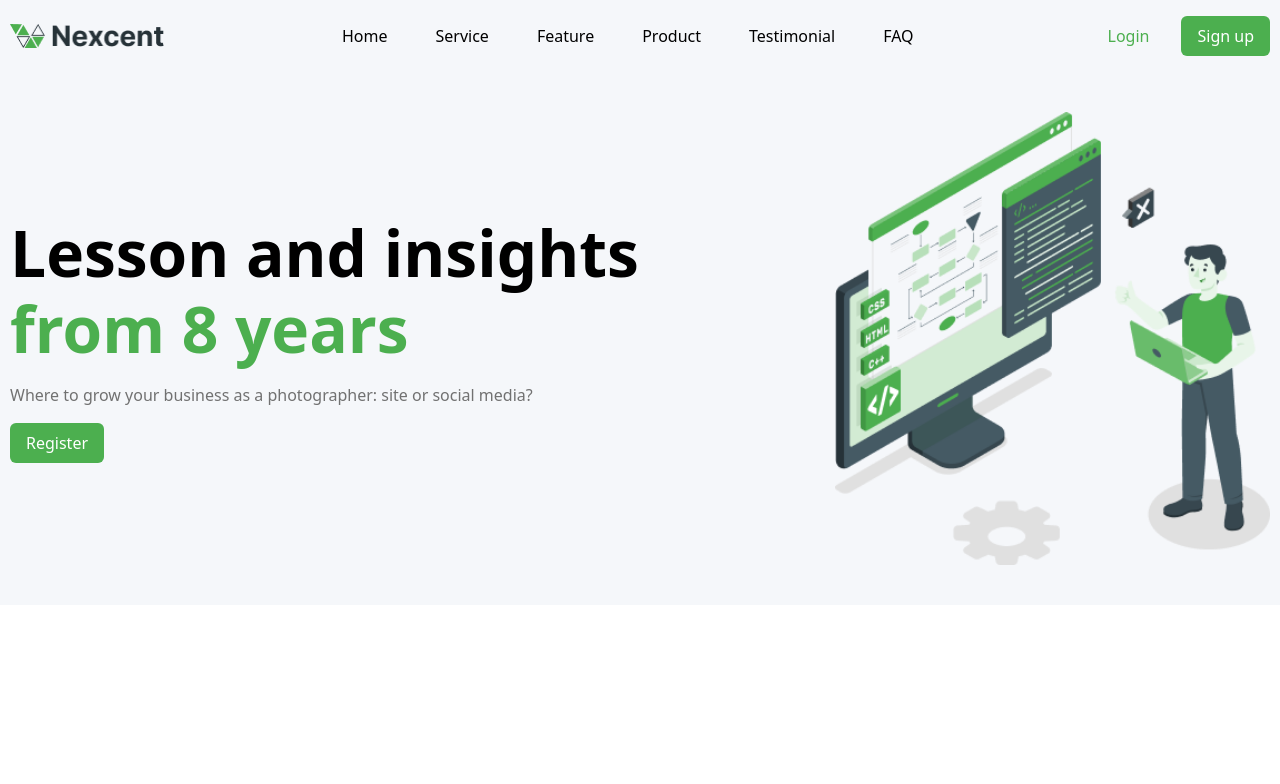
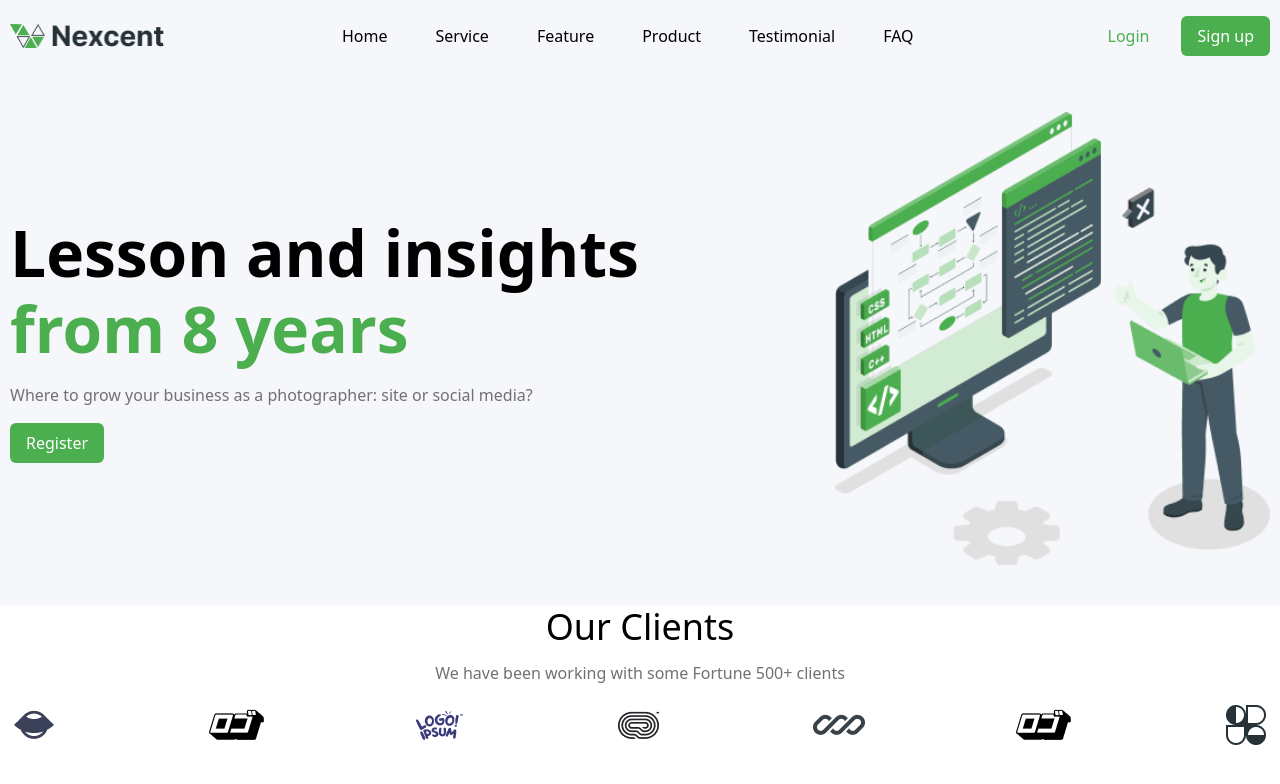
Before and after one commit to alirezakhosravi79/landing-page, a React (Vite) app: page / in a window 1280 px wide. Shown: the top 784 px of the page. Built offline with nearby package versions, Linux system fonts and the light colour scheme.

Commit message:
Our Clients

```diff
--- a/src/App.tsx
+++ b/src/App.tsx
@@ -1,5 +1,6 @@
 import Hero from './components/layout/Hero'
 import Navbar from './components/layout/Navbar'
+import OurClient from './components/layout/OurClient'
 
 function App() {
 
@@ -7,6 +8,7 @@ function App() {
     <>
      <Navbar />
      <Hero />
+     <OurClient />
     </>
   )
 }
--- /dev/null
+++ b/src/components/layout/OurClient.tsx
@@ -0,0 +1,33 @@
+import Logo1 from "../../assets/logos/Logo-1.png";
+import Logo2 from "../../assets/logos/Logo-2.png";
+import Logo3 from "../../assets/logos/Logo-3.png";
+import Logo4 from "../../assets/logos/Logo-4.png";
+import Logo5 from "../../assets/logos/Logo-5.png";
+import Logo6 from "../../assets/logos/Logo-6.png";
+import Logo7 from "../../assets/logos/Logo.png";
+
+const logos = [Logo1, Logo2, Logo3, Logo4, Logo5, Logo6, Logo7];
+
+function OurClient() {
+  return (
+    <section className="container mx-auto flex flex-col gap-4">
+      <div className="text-center flex flex-col gap-3">
+        <h2 className="text-heading2 leading-heading2">Our Clients</h2>
+        <p className="text-gray">
+          We have been working with some Fortune 500+ clients
+        </p>
+      </div>
+      <div className="flex flex-wrap items-center justify-between gap-6">
+        {
+            logos.map((logo, index) => (
+                <div key={`logo-${index}`} className="flex items-center justify-center">
+                    <img src={logo} alt="logo" />
+                </div>
+            ))
+        }
+      </div>
+    </section>
+  );
+}
+
+export default OurClient;
```
